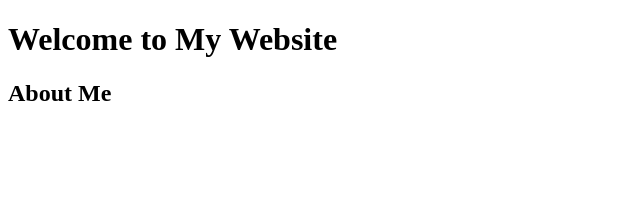
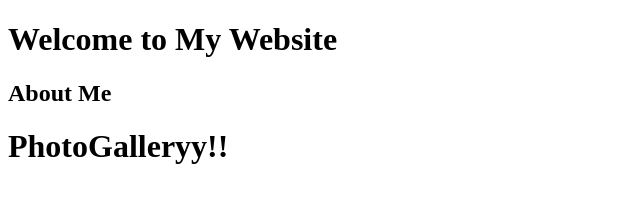
Before and after one commit to AnasuyaGuptha/photoGallery, a plain HTML site: page index.html in a window 1280 px wide. Shown: the whole page, without its empty margins (0-640 px from the left). Drawn offline with Linux system fonts and the light colour scheme.

Commit message:
Add PhotoGalleryy header to index.html

```diff
--- a/index.html
+++ b/index.html
@@ -4,5 +4,6 @@
   <body>
     <h1>Welcome to My Website</h1>
     <h2>About Me</h2>
+    <h1>PhotoGalleryy!!</h1>
   </body>
 </html>
```
